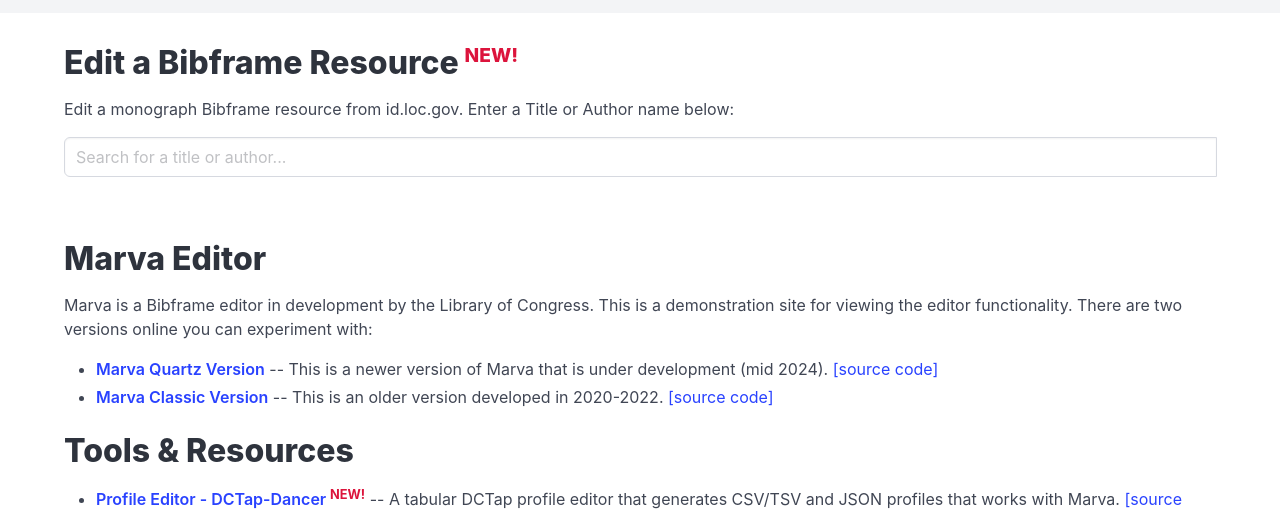
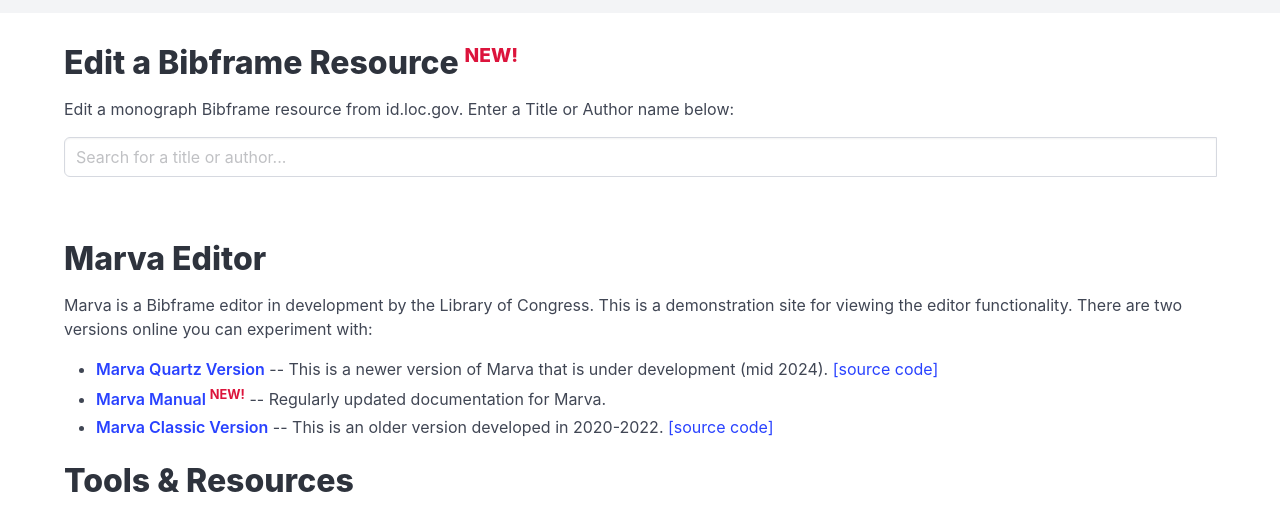
Before and after one commit to lcnetdev/bibframe.org, a website built with Vite: page index.html in a window 1280 px wide. Shown: the part 208-720 px from the top of the page. Built offline with nearby package versions, Linux system fonts and the light colour scheme.

Commit message:
documentation update

```diff
--- a/index.html
+++ b/index.html
@@ -392,6 +392,9 @@
     <p>Marva is a Bibframe editor in development by the Library of Congress. This is a demonstration site for viewing the editor functionality. There are two versions online you can experiment with:</p>
     <ul>
       <li><p><a class="has-text-weight-semibold" href="/marva/">Marva Quartz Version</a> -- This is a newer version of Marva that is under development (mid 2024). <a href="https://github.com/lcnetdev/marva-quartz">[source code]</a></p></li>
+<li><p><a class="has-text-weight-semibold" href="https://bibframe.org/docs/view/documentation-marva-manual/index.md">Marva Manual</a><span class="small-new">NEW!</span> -- Regularly updated documentation for Marva.</p></li>
+
+
       <li><p><a class="has-text-weight-semibold" href="/classic/">Marva Classic Version</a> -- This is an older version developed in 2020-2022. <a href="https://github.com/lcnetdev/marva-frontend">[source code]</a> </p></li>
     </ul>
   </div>
--- a/main.js
+++ b/main.js
@@ -1708,7 +1708,7 @@ async function handleInstanceClick(instanceUri) {
               View on id.loc.gov
             </button>
           </div>
-          <div style="margin-top:2em;"><a href="https://www.loc.gov/catworkshop/bibframe/Library-of-Congress-Marva-Quartz-User-Manual.pdf" target="_blank">View Marva Manual</a></div>
+          <div style="margin-top:2em;"><a href="https://bibframe.org/docs/view/documentation-marva-manual/index.md" target="_blank">View Marva Manual</a></div>
         </div>
       </div>
     `;
```
